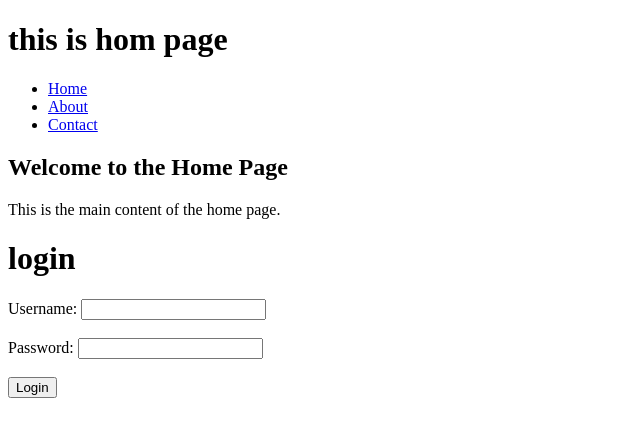
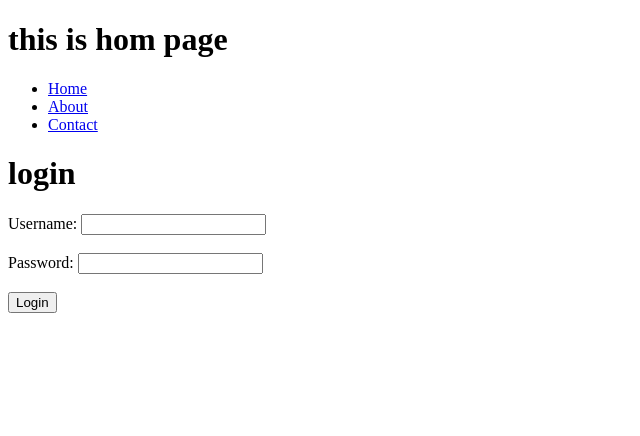
Before and after one commit to Hossamgholam/eduplatform, a plain HTML site: page index.html in a window 1280 px wide. Shown: the whole page, without its empty margins (0-640 px from the left). Drawn offline with Linux system fonts and the light colour scheme.

Commit message:
login form make1

```diff
--- a/index.html
+++ b/index.html
@@ -18,10 +18,7 @@
         </nav>
 
     </header>
-   <main>
-    <h2>Welcome to the Home Page</h2>
-    <p>This is the main content of the home page.</p>
-    </main>
+
     <h1>login</h1>
     <form action="submit_login" method="post">
         <label for="username">Username:</label>
```
